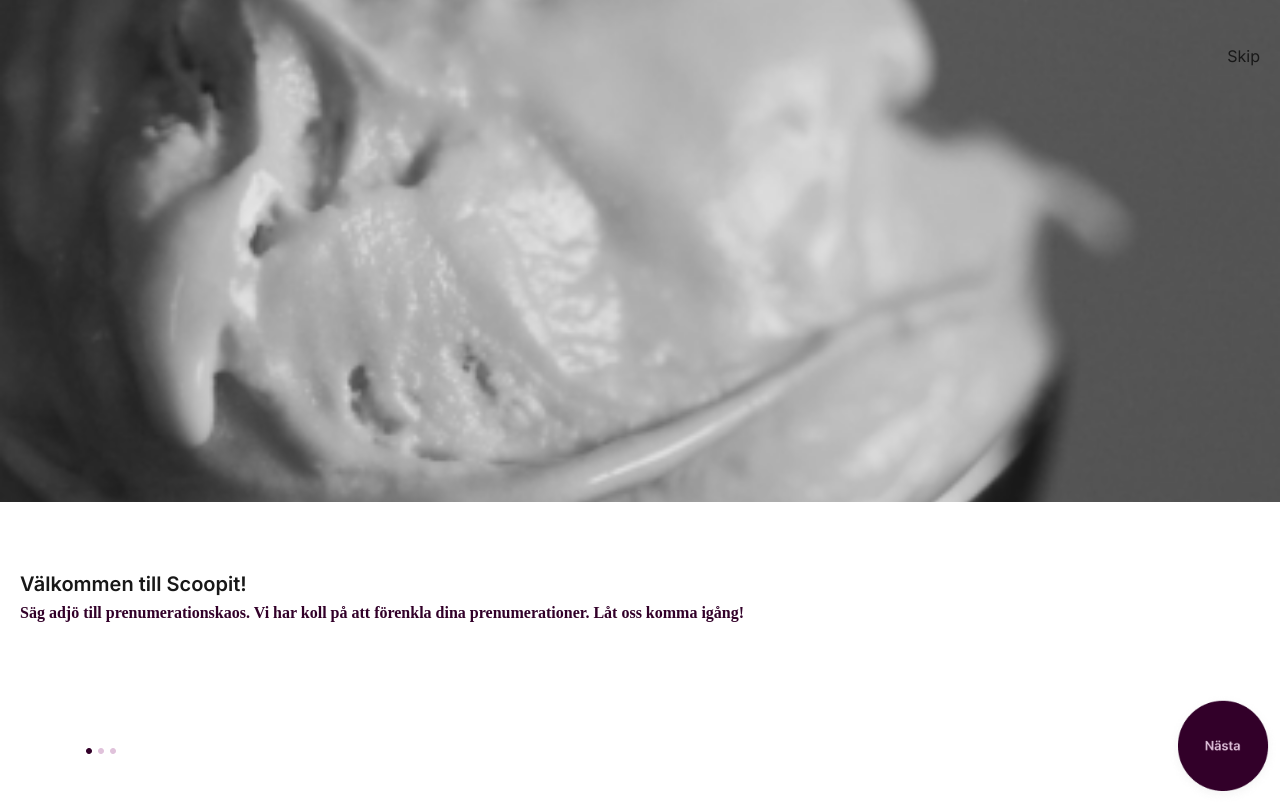
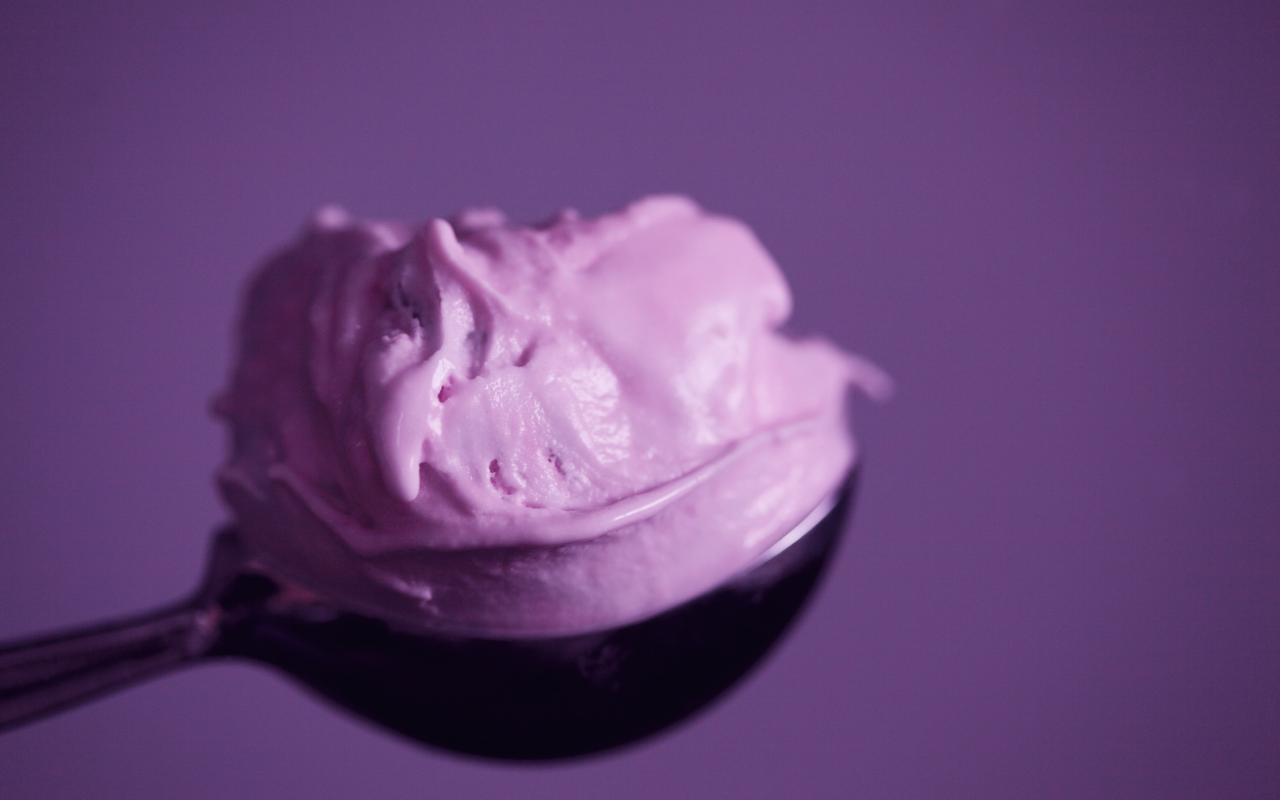
Before and after one commit to jonassonfilip/pre-maze, a Next.js app in the folder scoopit/: page / in a window 1280 px wide. Built offline with nearby package versions, Linux system fonts and the light colour scheme.

Commit message:
Starting with start page

```diff
--- a/scoopit/app/page.tsx
+++ b/scoopit/app/page.tsx
@@ -1,9 +1,11 @@
+import { StartPage } from './start/page';
 import Welcome from './welcome/page';
 
 export default function Home() {
   return (
     <main>
-      <Welcome></Welcome>
+      <StartPage></StartPage>
+      {/* <Welcome></Welcome> */}
     </main>
   )
 }
--- /dev/null
+++ b/scoopit/app/start/page.module.css
@@ -0,0 +1,8 @@
+.startPage {
+    background-size: cover;
+    background-position: center;
+    margin: 0;
+    width: 100%;
+    height: 100vh;
+    position: relative;
+}
--- /dev/null
+++ b/scoopit/app/start/page.tsx
@@ -0,0 +1,25 @@
+import { type } from 'os';
+import React from "react";
+import Link from "next/link";
+import Image from "next/image";
+import scoopImage from "/public/scoop-purple.jpeg";
+import scoopLogo from "/public/Scoopit-full-name.png";
+import pacman from "/public/pacman.png";
+import styles from "./page.module.css";
+
+export function StartPage() {
+    return (
+        <main>
+            <section className={styles.startPage} style={{
+      backgroundImage: `url(${(scoopImage as any).src})`
+    }}>
+        {/* <Image
+      src={scoopLogo}
+      alt="The Scoopit logo"
+      width={102}
+      height={40}
+    /> */}
+        </section>
+        </main>
+    )
+}
```
Also changed, not shown: scoopit/public/Scoopit-full-name.png (added), scoopit/public/pacman.png (added).
